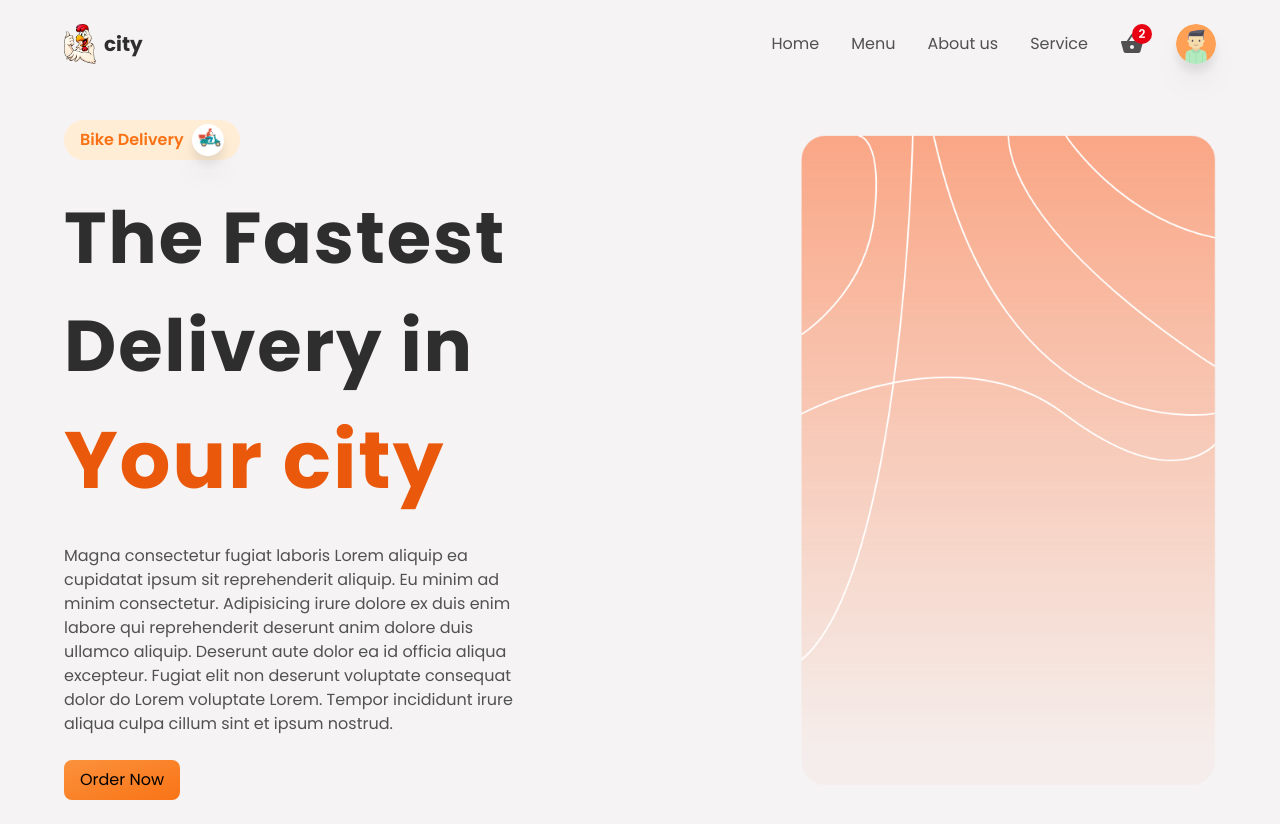
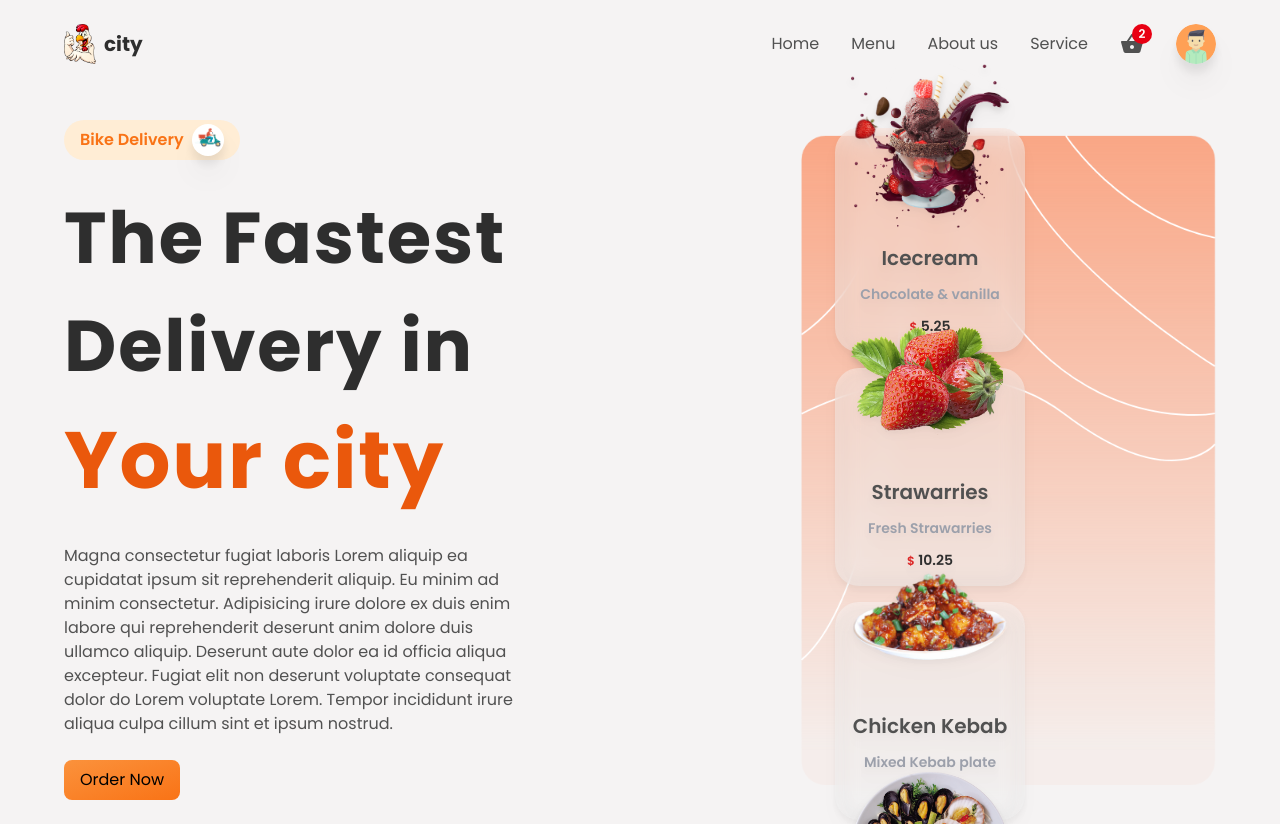
Before and after one commit to adarshmi/FoodDeliveryApp, a React (Create React App) app in the folder restaurantapp/: page / in a window 1280 px wide. Built offline with nearby package versions, Linux system fonts and the light colour scheme.

Commit message:
new container added

```diff
--- a/restaurantapp/src/components/HomeContainer.jsx
+++ b/restaurantapp/src/components/HomeContainer.jsx
@@ -1,10 +1,15 @@
-import React from 'react';
+import React from "react";
 import Delivery from "../img/delivery.png";
 import HeroBG from "../img/heroBg.png";
 
+import { heroData } from "../utils/data";
+
 function HomeContainer() {
   return (
-    <section className=" grid grid-cols-1 md:grid-cols-2 gap-2 w-full" id="home" >
+    <section
+      className=" grid grid-cols-1 md:grid-cols-2 gap-2 w-full"
+      id="home"
+    >
       <div
         className="py-2 flex-1 flex flex-col
       items-start justify-center gap-6"
@@ -28,24 +33,65 @@ function HomeContainer() {
           </div>
         </div>
         <p className="text-[2.5rem] lg:text-[4.5rem] font-bold tracking-wide text-headingColor">
-          The Fastest Delivery in <span className="text-orange-600 text-[3rem] lg:text-[5rem]">Your city</span>
+          The Fastest Delivery in{" "}
+          <span className="text-orange-600 text-[3rem] lg:text-[5rem]">
+            Your city
+          </span>
         </p>
         <p className="text-base text-textColor text-center md:text-left md:w-[80%]">
-        Magna consectetur fugiat laboris Lorem aliquip ea cupidatat ipsum sit reprehenderit aliquip. Eu minim ad minim consectetur. Adipisicing irure dolore ex duis enim labore qui reprehenderit deserunt anim dolore duis ullamco aliquip. Deserunt aute dolor ea id officia aliqua excepteur. Fugiat elit non deserunt voluptate consequat dolor do Lorem voluptate Lorem. Tempor incididunt irure aliqua culpa cillum sint et ipsum nostrud.
+          Magna consectetur fugiat laboris Lorem aliquip ea cupidatat ipsum sit
+          reprehenderit aliquip. Eu minim ad minim consectetur. Adipisicing
+          irure dolore ex duis enim labore qui reprehenderit deserunt anim
+          dolore duis ullamco aliquip. Deserunt aute dolor ea id officia aliqua
+          excepteur. Fugiat elit non deserunt voluptate consequat dolor do Lorem
+          voluptate Lorem. Tempor incididunt irure aliqua culpa cillum sint et
+          ipsum nostrud.
         </p>
 
-        <button type="button" className="bg-gradient-to-br from-orange-400 to-orange-500 w-full md:w-auto px-4 py-2 rounded-lg hover:shadow-lg transition-all ease-in-out duration-100 "> Order Now </button>
+        <button
+          type="button"
+          className="bg-gradient-to-br from-orange-400 to-orange-500 w-full md:w-auto px-4 py-2 rounded-lg hover:shadow-lg transition-all ease-in-out duration-100 "
+        >
+          {" "}
+          Order Now{" "}
+        </button>
+      </div>
+      <div className="py-2 flex-1 flex  items-center relative">
+        <img
+          src={HeroBG}
+          className="ml-auto h-420 w-full lg:w-auto lg:h-650"
+          alt="hero-bg"
+        />
 
+        <div className="w-full h-full absolute top-0 left-0 flex items-center justify-center lg:px-32  py-4 gap-4 flex-wrap">
+          {heroData &&
+            heroData.map((n) => (
+              <div
+                key={n.id}
+                className="  lg:w-190  p-4 bg-cardOverlay backdrop-blur-md rounded-3xl flex flex-col items-center justify-center drop-shadow-lg"
+              >
+                <img
+                  src={n.imageSrc}
+                  className="w-20 lg:w-40 -mt-10 lg:-mt-20 "
+                  alt="I1"
+                />
+                <p className="text-base lg:text-xl font-semibold text-textColor mt-2 lg:mt-4">
+                  {n.name}
+                </p>
 
+                <p className="text-[12px] lg:text-sm text-lighttextGray font-semibold my-1 lg:my-3">
+                  {n.decp}
+                </p>
 
-      </div>
-      <div className="py-2 flex-1 flex w-full items-center">
-
-          <img src={HeroBG} className="ml-auto  h-650" alt="hero-bg"/>
-
+                <p className="text-sm font-semibold text-headingColor">
+                  <span className="text-xs text-red-600">$</span> {n.price}
+                </p>
+              </div>
+            ))}
+        </div>
       </div>
     </section>
-  )
+  );
 }
 
 export default HomeContainer;
--- /dev/null
+++ b/restaurantapp/src/utils/data.js
@@ -0,0 +1,12 @@
+import I1 from "../img/i1.png";
+import F1 from "../img/f1.png";
+import C3 from "../img/c1.png";
+import Fi1 from "../img/fi1.png";
+
+export const heroData = [
+  {id:1, name :'Icecream', decp: 'Chocolate & vanilla ',price :"5.25",imageSrc:I1},
+  {id:1, name :'Strawarries', decp: 'Fresh Strawarries ',price :"10.25",imageSrc:F1},
+  {id:1, name :'Chicken Kebab', decp: 'Mixed Kebab plate ',price :"8.25",imageSrc:C3},
+  {id:1, name :'Fish Kabab', decp: 'Mixed Fish Kabab ',price :"5.25",imageSrc:Fi1},
+
+]
```
